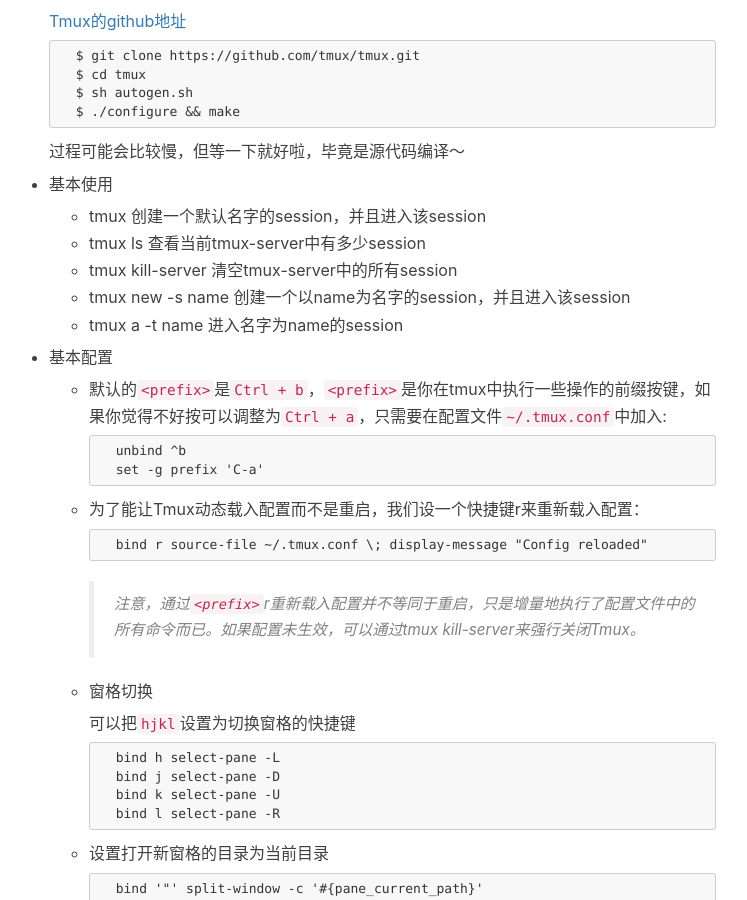
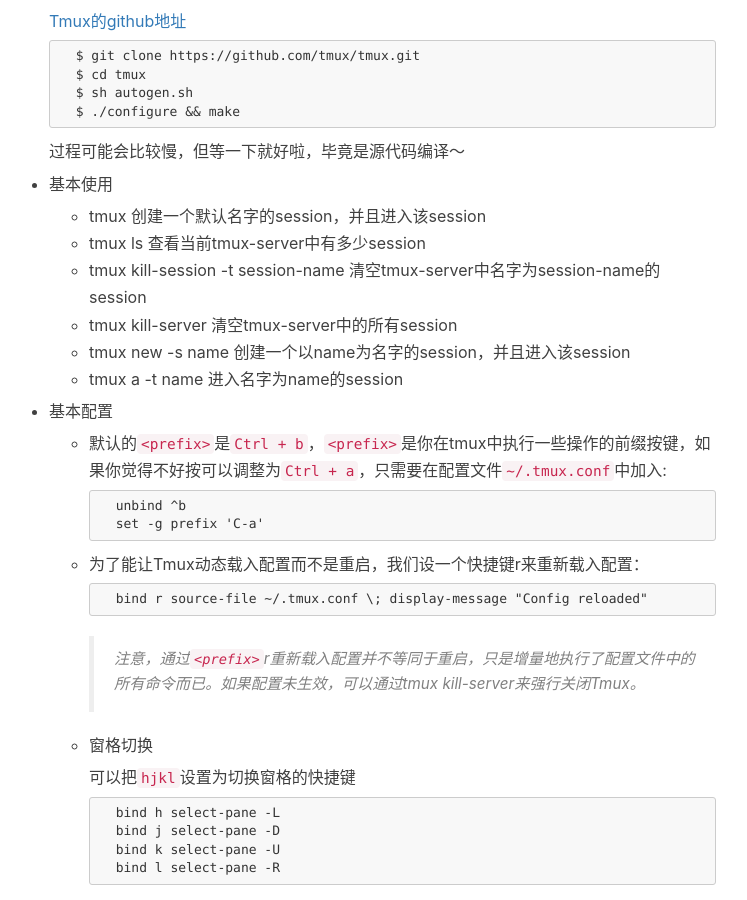
Before and after one commit to mickey0524/mickey0524.github.io, a Jekyll site: the page built from _posts/2017-11-14-tmux-Introduction.md, in a window 1280 px wide and 900 px high, scrolled down 995 px. Shown: the whole window, without its empty margins (256-1003 px from the left). Built offline with Jekyll 4.4.1, drawn with Linux system fonts in a browser that asks for light colours; nearby versions of some CDN libraries; comment, search, counter and statistics services are not loaded.

Commit message:
fix(tmux): add tmux kill-session -t name

```diff
--- a/_posts/2017-11-14-tmux-Introduction.md
+++ b/_posts/2017-11-14-tmux-Introduction.md
@@ -36,6 +36,7 @@
 
 	* tmux 创建一个默认名字的session，并且进入该session
 	* tmux ls 查看当前tmux-server中有多少session
+    * tmux kill-session -t session-name 清空tmux-server中名字为session-name的session
 	* tmux kill-server 清空tmux-server中的所有session
 	* tmux new -s name 创建一个以name为名字的session，并且进入该session
 	* tmux a -t name 进入名字为name的session
```
